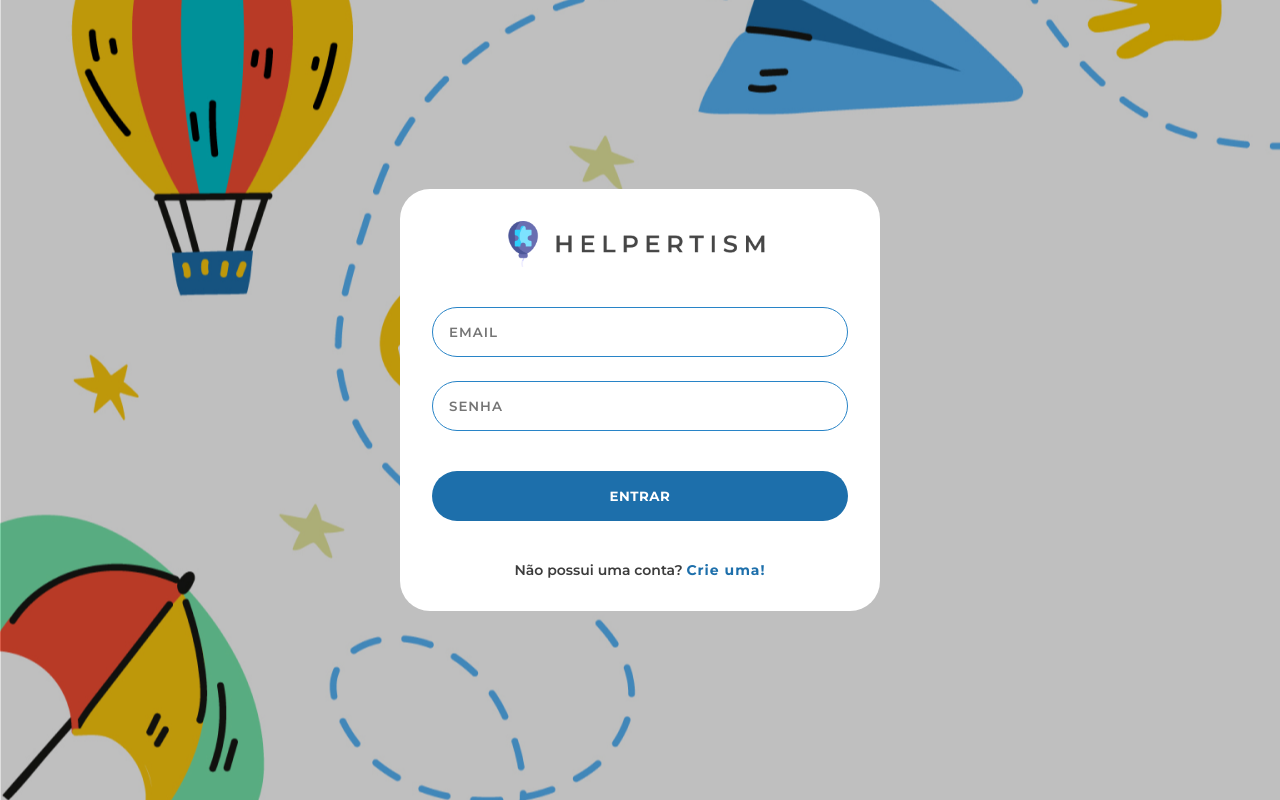
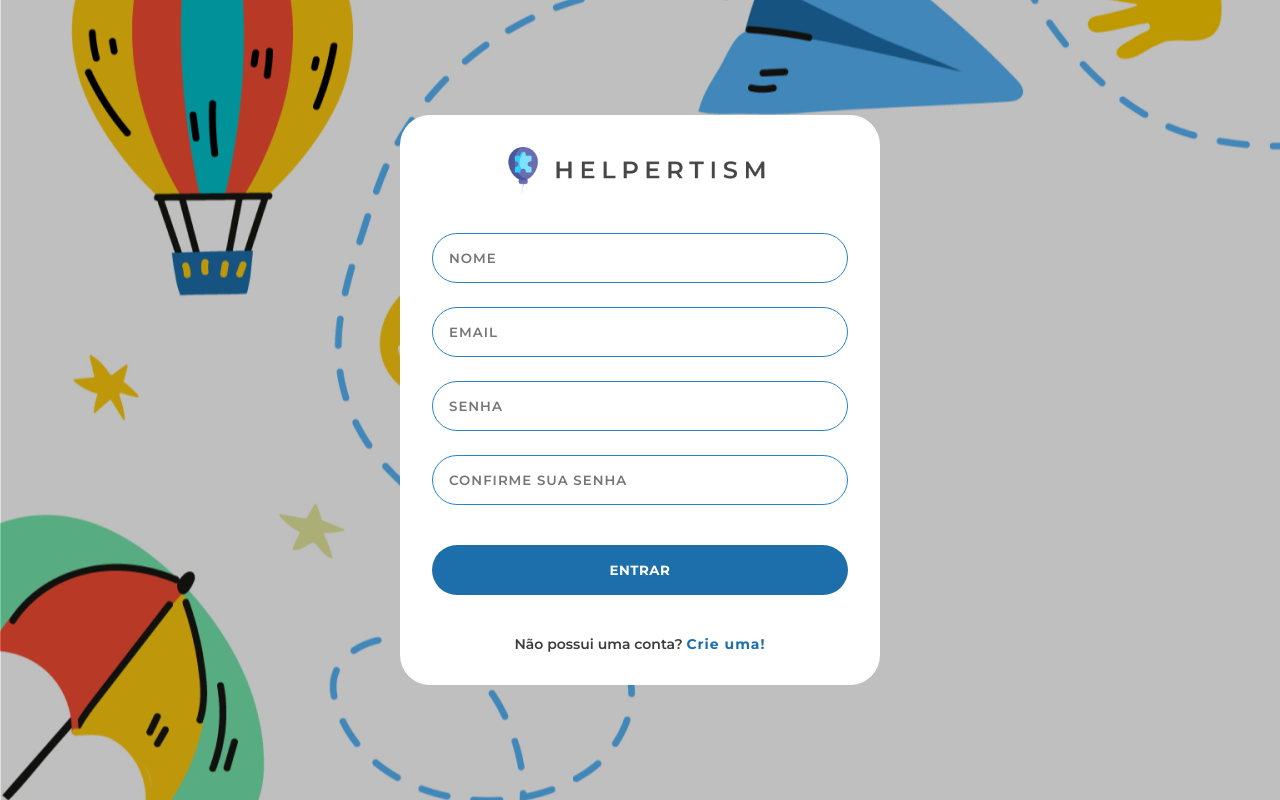
Before and after one commit to dev-chico/Helpertism, a React (Vite) app: page / in a window 1280 px wide. Built offline with nearby package versions, Linux system fonts and the light colour scheme.

Commit message:
register view

```diff
--- a/src/App.tsx
+++ b/src/App.tsx
@@ -1,5 +1,5 @@
-import { Login } from "./pages/Login";
+import { Register } from "./pages/Register";
 
 export function App() {
-  return <Login />;
+  return <Register />;
 }
--- a/src/pages/Register/index.tsx
+++ b/src/pages/Register/index.tsx
@@ -0,0 +1,62 @@
+import { useEffect, useState } from "react";
+import { Button } from "../../components/Button";
+import { Input } from "../../components/Input";
+import logo from "../../assets/imgs/logo.png";
+import styles from "./register.module.css";
+
+export function Register() {
+  const [email, setEmail] = useState<string>("");
+  const [password, setPassword] = useState<string>("");
+  const [confirmPassword, setConfirmPassword] = useState<string>("");
+  const [name, setName] = useState<string>("");
+
+  function handleLogin() {
+    console.log("logou");
+  }
+
+  useEffect(() => {
+    if (confirmPassword !== password) {
+      console.log("Senhas diferentes");
+    }
+  }, [confirmPassword]);
+
+  return (
+    <div className={styles.container}>
+      <main>
+        <img src={logo} alt="Logo escrito Helpertism" />
+        <form>
+          <div className={styles.inputs}>
+            <Input
+              value={name}
+              onChange={(e) => setName(e.target.value)}
+              placeholder="Nome"
+            />
+            <Input
+              value={email}
+              onChange={(e) => setEmail(e.target.value)}
+              placeholder="Email"
+            />
+            <Input
+              value={password}
+              onChange={(e) => setPassword(e.target.value)}
+              placeholder="Senha"
+            />
+            <Input
+              value={confirmPassword}
+              onChange={(e) => setConfirmPassword(e.target.value)}
+              placeholder="Confirme sua senha"
+            />
+          </div>
+
+          <Button onClick={handleLogin}>Entrar</Button>
+
+          <footer>
+            <p>
+              Não possui uma conta? <a href="#">Crie uma!</a>
+            </p>
+          </footer>
+        </form>
+      </main>
+    </div>
+  );
+}
--- /dev/null
+++ b/src/pages/Register/register.module.css
@@ -0,0 +1,62 @@
+.container {
+  width: 100%;
+  height: 100vh;
+  background-image: url("../../assets/imgs/login-bg.png");
+  background-position: left;
+
+  display: flex;
+  align-items: center;
+  justify-content: center;
+}
+
+.container main {
+  width: 95%;
+  max-width: 480px;
+  display: flex;
+  flex-direction: column;
+  gap: 40px;
+  background-color: #fff;
+  padding: 32px;
+  border-radius: 30px;
+
+  display: flex;
+  align-items: center;
+}
+
+.container main img {
+  width: 280px;
+}
+
+.container main form {
+  width: 100%;
+  display: flex;
+  flex-direction: column;
+  gap: 40px;
+  text-align: center;
+}
+
+.container main form .inputs {
+  display: flex;
+  flex-direction: column;
+  gap: 24px;
+}
+
+.container main form footer p {
+  font-weight: 600;
+  font-size: 14px;
+}
+
+.container main form footer p a {
+  color: var(--blue);
+  transition: all 0.2s ease-in-out;
+  font-weight: 700;
+  letter-spacing: 1px;
+}
+
+.container main form footer p a:hover {
+  color: var(--light-blue);
+}
+
+.container main form footer p a:active {
+  color: var(--dark-blue);
+}
```
